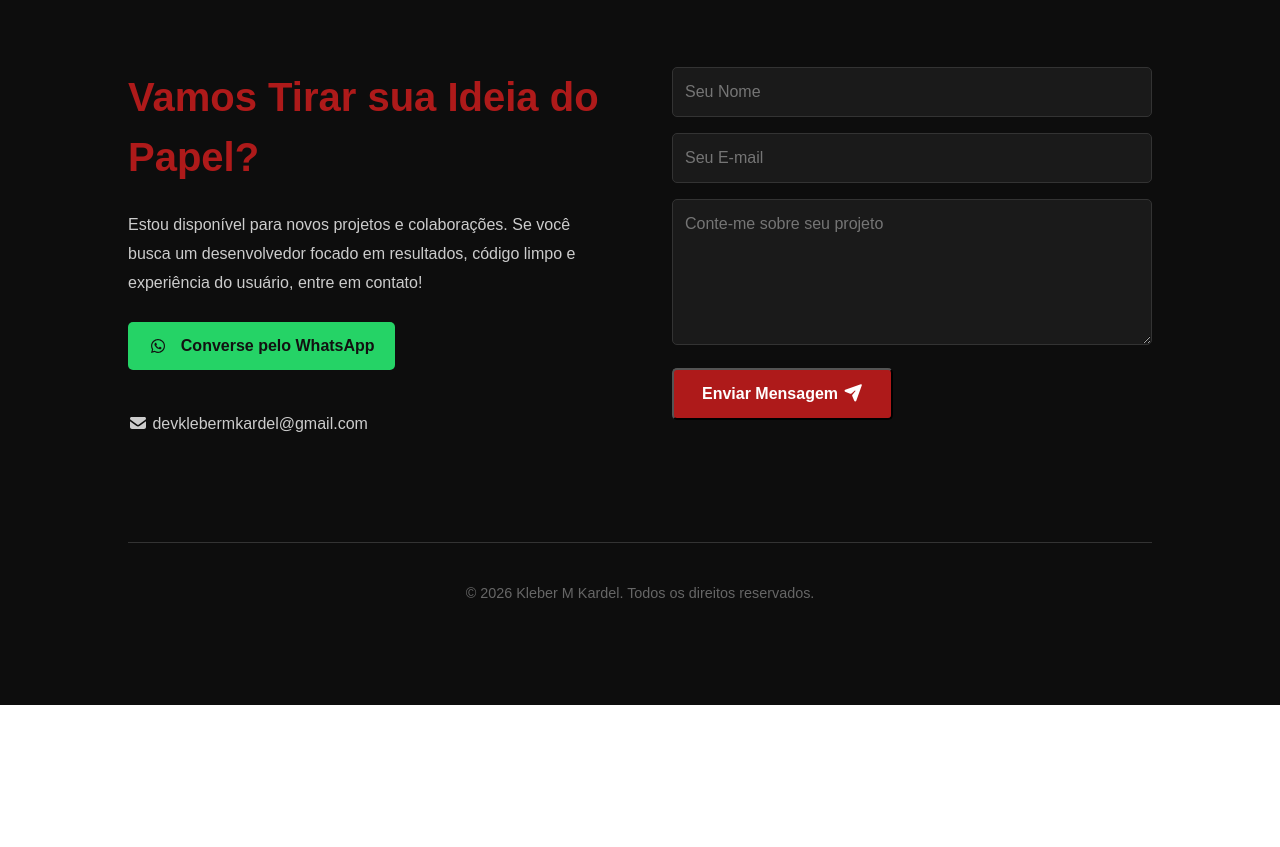
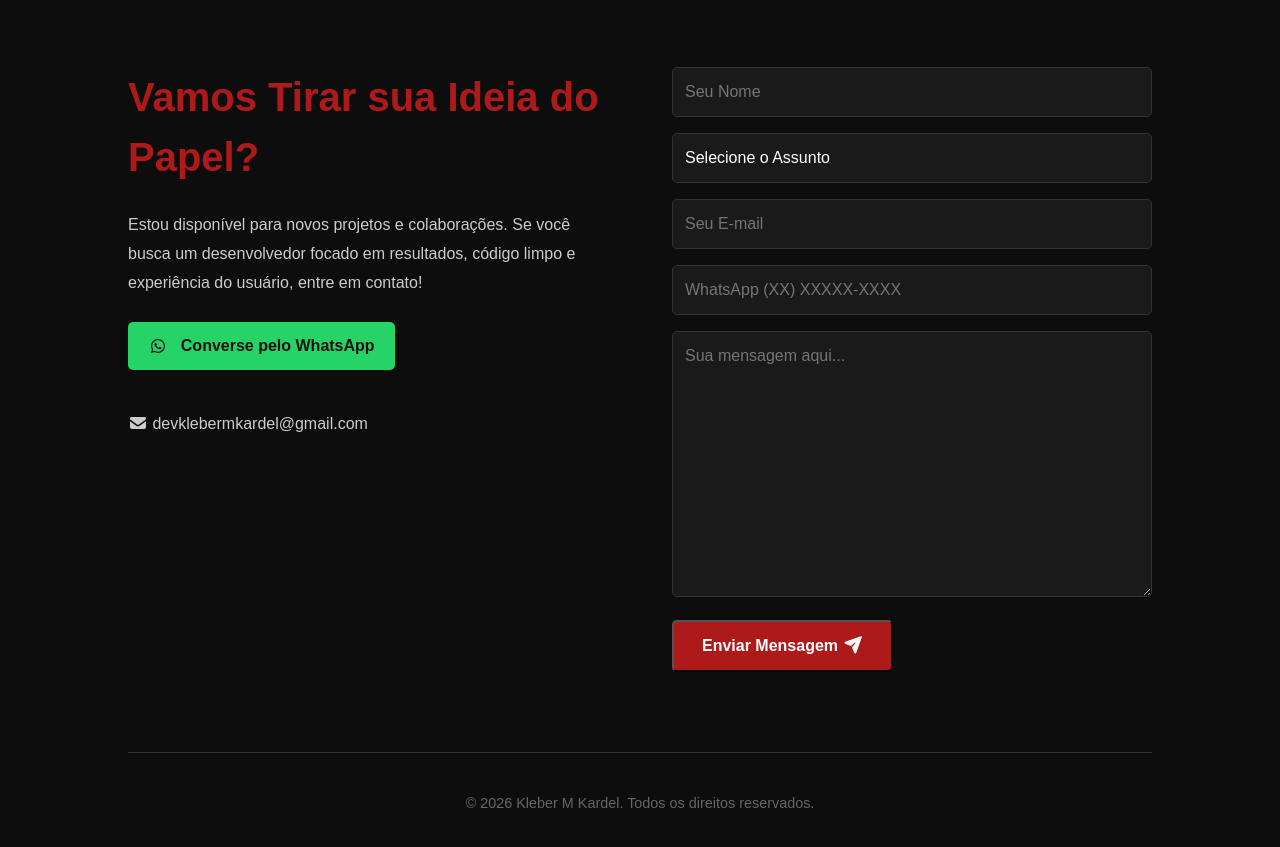
Before and after one commit to klebermkardel/portfolio, a React (Vite) app: page / in a window 1280 px wide. Shown: the part 3000-3847 px from the top of the page. Before the commit the page ends 3705 px from the top, so only its background shows below. Built offline with nearby package versions, Linux system fonts and the light colour scheme.

Commit message:
feat(contact): adiciona campos de assunto e WhatsApp no formulário

```diff
--- a/src/components/Contact.jsx
+++ b/src/components/Contact.jsx
@@ -31,11 +31,25 @@ const Contact = () => {
           </div>
 
           <div className="form-group">
+            <select name="subject" required className="form-select">
+                <option value="" disabled selected>Selecione o Assunto</option>
+                <option value="Orçamento de Projeto">Orçamento de Projeto</option>
+                <option value="Dúvida Técnica">Dúvida Técnica</option>
+                <option value="Proposta de Emprego">Proposta de Emprego</option>
+                <option value="Outros">Outros</option>
+            </select>
+        </div>
+
+          <div className="form-group">
             <input type="email" name="email" placeholder="Seu E-mail" required />
           </div>
 
           <div className="form-group">
-            <textarea name="message" placeholder="Conte-me sobre seu projeto" rows="5" required></textarea>
+            <input type="tel" name="email" placeholder="WhatsApp (XX) XXXXX-XXXX" required />
+          </div>
+
+          <div className="form-group">
+            <textarea name="message" placeholder="Sua mensagem aqui..." rows="10" required></textarea>
           </div>
 
           <button type="submit" className="btn-primary">
--- a/src/index.css
+++ b/src/index.css
@@ -492,6 +492,17 @@ a {
   border-color: var(--accent-color);
 }
 
+.form-group select {
+  width: 100%;
+  padding: 12px;
+  background-color: #1a1a1a;
+  border: 1px solid #333;
+  color: #fff;
+  border-radius: 5px;
+  appearance: none; /* Remove a seta padrão do navegador */
+  cursor: pointer;
+}
+
 .footer {
   margin-top: 80px;
   padding-top: 40px;
```
